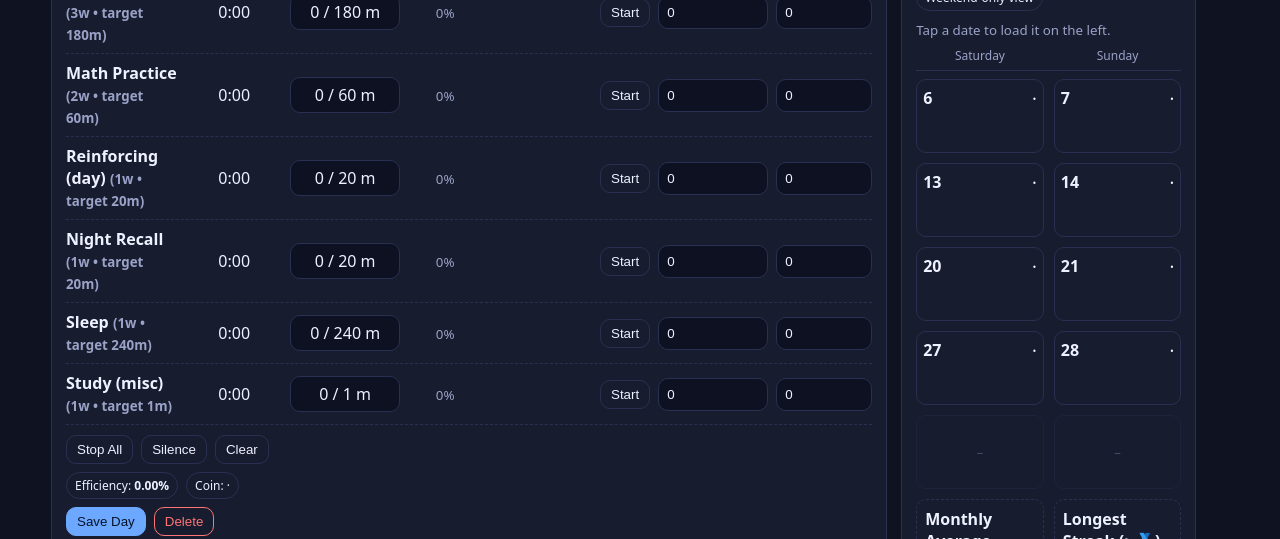
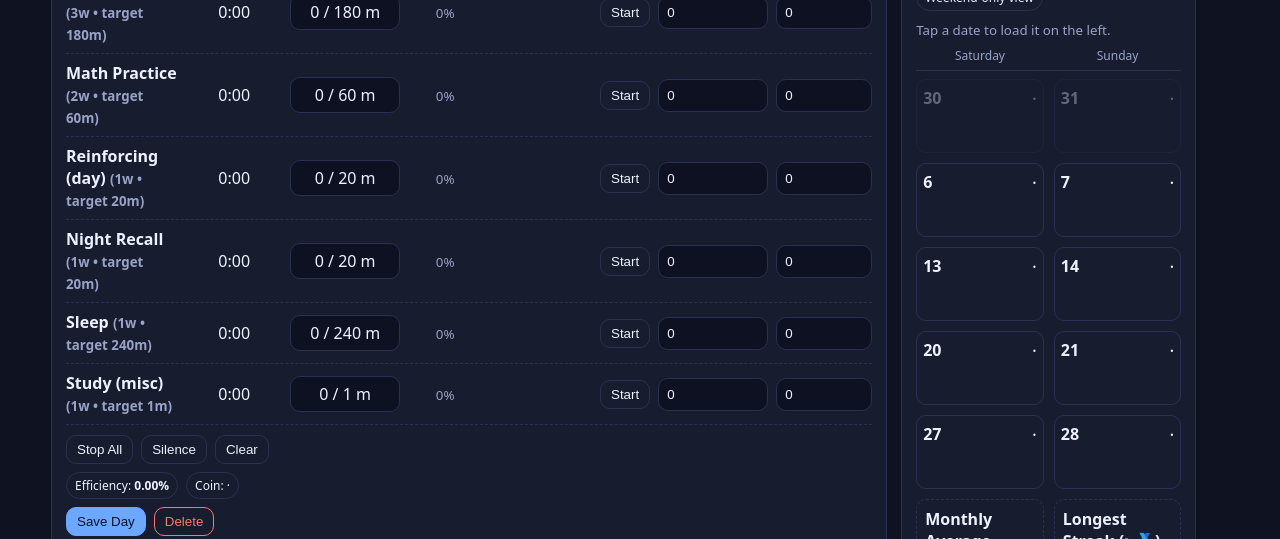
Before and after one commit to vikssarate/Weekend-growth, a plain HTML site: page index.html in a window 1280 px wide. Shown: the part 198-737 px from the top of the page. Drawn offline with Linux system fonts and the light colour scheme.

Commit message:
Update index.html

```diff
--- a/index.html
+++ b/index.html
@@ -620,16 +620,32 @@ function shiftMonth(delta){
   if(viewMonth.m>11){ viewMonth.m=0; viewMonth.y++; }
   renderCalendar();
 }
+
+/* ---- FIXED weekend pairing ----
+   Start from the Saturday ON or BEFORE the 1st of the month,
+   then emit {sat,sun,satIn,sunIn} pairs weekly.
+*/
 function weekendPairs(year, monthIdx){
-  const lastDay = new Date(year, monthIdx+1, 0).getDate();
-  const days=[];
-  for(let d=1; d<=lastDay; d++){
-    const dt=new Date(year, monthIdx, d);
-    if(dt.getDay()===6){ const sun=(d+1<=lastDay)?new Date(year,monthIdx,d+1):null; days.push({sat:dt,sun}); }
+  const first = new Date(year, monthIdx, 1);
+  const last  = new Date(year, monthIdx + 1, 0);
+  // JS: Sun=0...Sat=6  → days back to Saturday
+  const start = new Date(first);
+  const backToSat = (first.getDay() + 1) % 7; // 0 if Sat, 1 if Sun, ...
+  start.setDate(first.getDate() - backToSat);
+
+  const pairs=[];
+  for (let d = new Date(start); d <= last || (new Date(d.getFullYear(), d.getMonth(), d.getDate()+1) <= last); d.setDate(d.getDate()+7)){
+    const sat = new Date(d);
+    const sun = new Date(d); sun.setDate(sun.getDate()+1);
+    pairs.push({
+      sat, sun,
+      satIn: sat.getMonth() === monthIdx,
+      sunIn: sun.getMonth() === monthIdx
+    });
   }
-  while(days.length<5) days.push({sat:null,sun:null});
-  return days;
+  return pairs; // dynamic 4–6 rows depending on month layout
 }
+
 function renderCalendar(){
   const title=new Date(viewMonth.y,viewMonth.m,1).toLocaleString(undefined,{month:"long",year:"numeric"});
   document.getElementById("monthTitle").textContent=title;
@@ -639,24 +655,34 @@ function renderCalendar(){
   let cnt={bronze:0,silver:0,gold:0};
 
   weekends.forEach(pair=>{
-    [pair.sat,pair.sun].forEach(d=>{
+    [ {d:pair.sat,inMonth:pair.satIn}, {d:pair.sun,inMonth:pair.sunIn} ].forEach(cellInfo=>{
       const cell=document.createElement("div"); cell.className="day";
-      if(!d){ cell.classList.add("inactive"); cell.innerHTML="<div class='center' style='height:100%'><small class='muted'>–</small></div>"; grid.appendChild(cell); return; }
-      const dateStr=ymd(d);
+      if(!cellInfo.d){ cell.classList.add("inactive"); cell.innerHTML="<div class='center' style='height:100%'><small class='muted'>–</small></div>"; grid.appendChild(cell); return; }
+
+      const dateStr=ymd(cellInfo.d);
       const rec=S.days[dateStr];
       const coin=rec? (rec.coin||"none") : "none";
-      if(coin!=="none") cnt[coin]++;
+
+      // Count only coins INSIDE current month
+      if(cellInfo.inMonth && coin!=="none") cnt[coin]++;
 
       const top=document.createElement("div"); top.className="dtop";
-      const num=document.createElement("div"); num.className="num"; num.textContent=d.getDate();
+      const num=document.createElement("div"); num.className="num"; num.textContent=cellInfo.d.getDate();
       const c=document.createElement("div"); c.className="coin"; c.textContent=COIN_EMO[coin];
       top.append(num,c);
 
       const note=document.createElement("small"); note.className="muted";
       note.textContent = rec && rec.note ? (rec.note.slice(0,40)) : "";
 
+      if(!cellInfo.inMonth){ cell.classList.add("inactive"); }
+
       cell.append(top,note);
-      cell.onclick=()=> selectDate(dateStr);
+
+      // Click only if inside current month
+      if(cellInfo.inMonth){
+        cell.onclick=()=> selectDate(dateStr);
+      }
+
       grid.appendChild(cell);
     });
   });
@@ -667,6 +693,7 @@ function renderCalendar(){
 
   updateMonthStats(viewMonth.y, viewMonth.m);
 }
+
 function updateMonthStats(y,m){
   const last=new Date(y,m+1,0).getDate();
   const pts=[], stamps=[];
```
